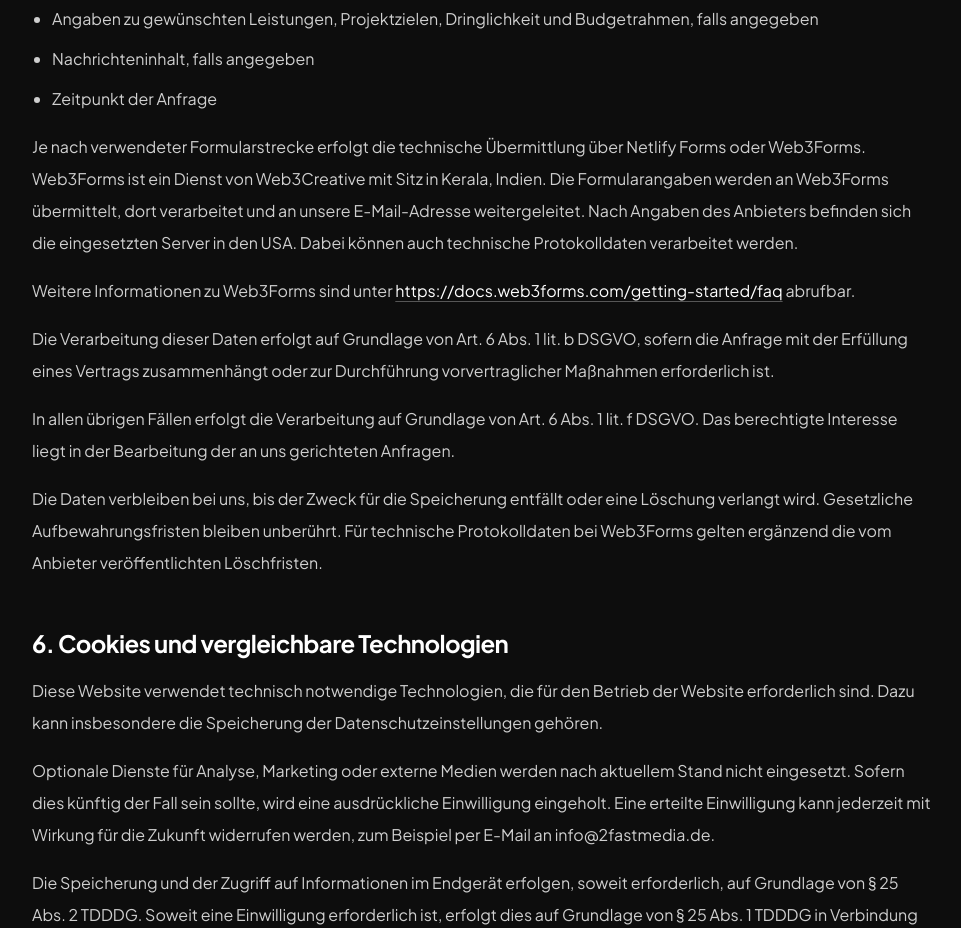
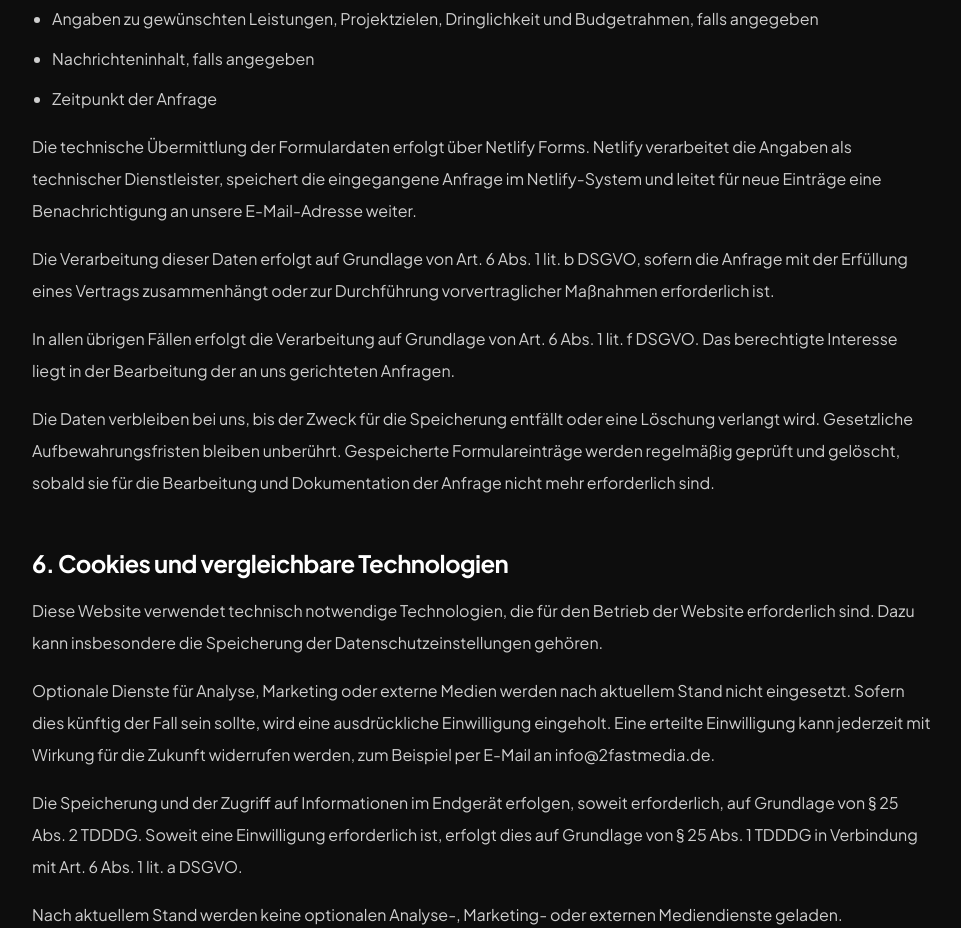
Before and after one commit to Kevba18/2fast-media-website, a Next.js app: page /datenschutz in a window 1280 px wide. Shown: the part 3680-4608 px from the top of the page, without its empty margins (158-1119 px from the left). Built offline with nearby package versions, Linux system fonts and the light colour scheme.

Commit message:
Formularanfragen zentral per E-Mail weiterleiten

```diff
--- a/next.config.ts
+++ b/next.config.ts
@@ -4,7 +4,7 @@ const securityHeaders = [
   {
     key: "Content-Security-Policy",
     value:
-      "default-src 'self'; base-uri 'self'; object-src 'none'; frame-ancestors 'none'; form-action 'self' https://api.web3forms.com; script-src 'self' 'unsafe-inline'; style-src 'self' 'unsafe-inline'; img-src 'self' data: blob: https:; font-src 'self' data:; connect-src 'self' https://api.web3forms.com; worker-src 'self' blob:; upgrade-insecure-requests",
+      "default-src 'self'; base-uri 'self'; object-src 'none'; frame-ancestors 'none'; form-action 'self'; script-src 'self' 'unsafe-inline'; style-src 'self' 'unsafe-inline'; img-src 'self' data: blob: https:; font-src 'self' data:; connect-src 'self'; worker-src 'self' blob:; upgrade-insecure-requests",
   },
   {
     key: "Permissions-Policy",
--- a/public/__forms.html
+++ b/public/__forms.html
@@ -39,6 +39,7 @@
     <form name="social-media-anfrage" data-netlify="true" data-netlify-honeypot="bot-field" hidden>
       <input type="hidden" name="form-name" value="social-media-anfrage" />
       <input type="hidden" name="bot-field" />
+      <input type="hidden" name="source" />
       <input name="name" type="text" />
       <input name="email" type="email" />
       <input name="typ" type="text" />
--- a/src/app/datenschutz/page.tsx
+++ b/src/app/datenschutz/page.tsx
@@ -237,25 +237,11 @@ export default function DatenschutzPage() {
               <li>Zeitpunkt der Anfrage</li>
             </ul>
             <p className="mt-4">
-              Je nach verwendeter Formularstrecke erfolgt die technische
-              Übermittlung über Netlify Forms oder Web3Forms. Web3Forms ist ein
-              Dienst von Web3Creative mit Sitz in Kerala, Indien. Die
-              Formularangaben werden an Web3Forms übermittelt, dort verarbeitet
-              und an unsere E-Mail-Adresse weitergeleitet. Nach Angaben des
-              Anbieters befinden sich die eingesetzten Server in den USA. Dabei
-              können auch technische Protokolldaten verarbeitet werden.
-            </p>
-            <p className="mt-4">
-              Weitere Informationen zu Web3Forms sind unter{" "}
-              <a
-                className="text-white underline decoration-white/30 underline-offset-4 hover:decoration-[#E8400A]"
-                href="https://docs.web3forms.com/getting-started/faq"
-                rel="noopener noreferrer"
-                target="_blank"
-              >
-                https://docs.web3forms.com/getting-started/faq
-              </a>{" "}
-              abrufbar.
+              Die technische Übermittlung der Formulardaten erfolgt über
+              Netlify Forms. Netlify verarbeitet die Angaben als technischer
+              Dienstleister, speichert die eingegangene Anfrage im
+              Netlify-System und leitet für neue Einträge eine Benachrichtigung
+              an unsere E-Mail-Adresse weiter.
             </p>
             <p className="mt-4">
               Die Verarbeitung dieser Daten erfolgt auf Grundlage von Art. 6 Abs.
@@ -271,9 +257,10 @@ export default function DatenschutzPage() {
             <p className="mt-4">
               Die Daten verbleiben bei uns, bis der Zweck für die Speicherung
               entfällt oder eine Löschung verlangt wird. Gesetzliche
-              Aufbewahrungsfristen bleiben unberührt. Für technische
-              Protokolldaten bei Web3Forms gelten ergänzend die vom Anbieter
-              veröffentlichten Löschfristen.
+              Aufbewahrungsfristen bleiben unberührt. Gespeicherte
+              Formulareinträge werden regelmäßig geprüft und gelöscht, sobald
+              sie für die Bearbeitung und Dokumentation der Anfrage nicht mehr
+              erforderlich sind.
             </p>
           </section>
 
--- a/src/app/kontakt/page.tsx
+++ b/src/app/kontakt/page.tsx
@@ -271,18 +271,12 @@ export default function KontaktPage() {
       nachricht: fields.nachricht,
     };
     try {
-      const response = await fetch("https://api.web3forms.com/submit", {
+      const response = await fetch("/__forms.html", {
         method: "POST",
-        headers: { "Content-Type": "application/json", Accept: "application/json" },
-        body: JSON.stringify({
-          access_key: "f59b9e81-d3c4-4d79-b143-e9ce6e8e2a6c",
-          subject: `Neue Anfrage von ${fields.name}${fields.unternehmen ? ` (${fields.unternehmen})` : ""}`,
-          from_name: "2fastmedia Kontaktseite",
-          ...body,
-        }),
+        headers: { "Content-Type": "application/x-www-form-urlencoded" },
+        body: new URLSearchParams(body).toString(),
       });
-      const data = await response.json();
-      if (!data.success) throw new Error("Fehler beim Senden");
+      if (!response.ok) throw new Error("Fehler beim Senden");
       setSubmitted(true);
     } catch {
       setError("Die Nachricht konnte gerade nicht gesendet werden. Bitte versuch es erneut oder schreib direkt per E-Mail.");
--- a/src/app/social-media-video-marketing/page.tsx
+++ b/src/app/social-media-video-marketing/page.tsx
@@ -74,24 +74,19 @@ export default function SocialMediaVideoPage() {
     setError(""); setLoading(true);
     const body: Record<string, string> = {
       "form-name": "social-media-anfrage",
+      source: "social-media-video-marketing",
       name: fields.name, email: fields.email,
       typ: fields.typ, plattformen: fields.plattformen.join(", "),
       material: fields.material, referenzen: fields.referenzen,
       ziele: fields.ziele.join(", "), nachricht: fields.nachricht,
     };
     try {
-      const res = await fetch("https://api.web3forms.com/submit", {
+      const res = await fetch("/__forms.html", {
         method: "POST",
-        headers: { "Content-Type": "application/json", Accept: "application/json" },
-        body: JSON.stringify({
-          access_key: "f59b9e81-d3c4-4d79-b143-e9ce6e8e2a6c",
-          subject: `Neue Social-Media-Anfrage von ${fields.name}`,
-          from_name: "2fastmedia Social-Media-Seite",
-          ...body,
-        }),
+        headers: { "Content-Type": "application/x-www-form-urlencoded" },
+        body: new URLSearchParams(body).toString(),
       });
-      const data = await res.json();
-      if (!data.success) throw new Error();
+      if (!res.ok) throw new Error();
       setSubmitted(true);
     } catch {
       setError("Senden fehlgeschlagen. Bitte direkt per E-Mail melden.");
--- a/src/components/Contact.tsx
+++ b/src/components/Contact.tsx
@@ -259,6 +259,7 @@ export default function Contact() {
 
     const body: Record<string, string> = {
       "form-name": "projektstart",
+      source: "startseite",
       name: fields.name,
       unternehmen: fields.unternehmen,
       email: fields.email,
```
Also changed, not shown: 1 other file (tests, documents, lock files or other folders).
